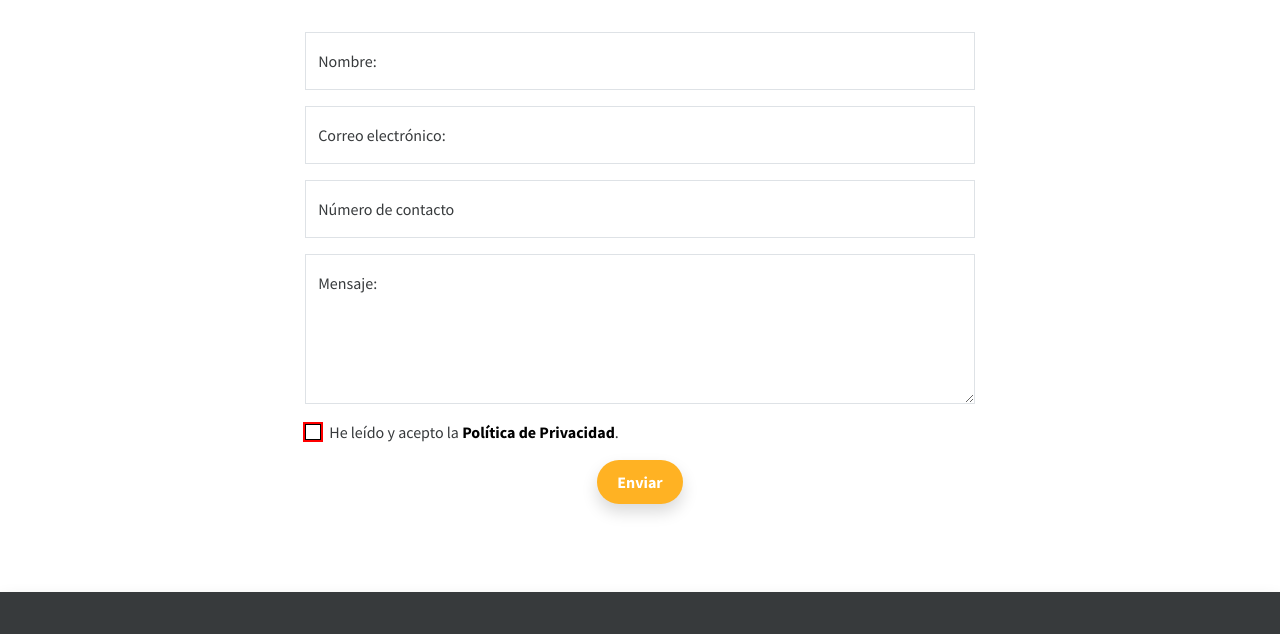
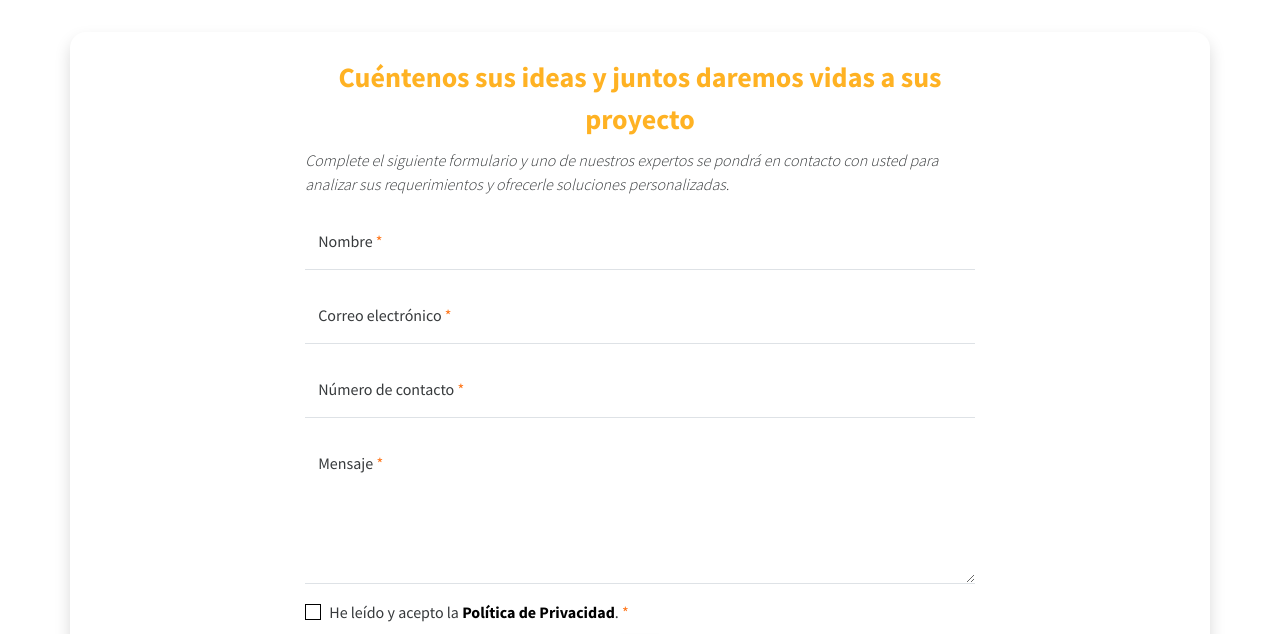
Before and after one commit to DiegoAFE/Web-Herragon, a plain HTML site: page contacto.html in a window 1280 px wide. Shown: the part 528-1162 px from the top of the page. Drawn offline with nearby package versions, Linux system fonts and the light colour scheme.

Commit message:
Add files via upload

```diff
--- a/contacto.html
+++ b/contacto.html
@@ -16,7 +16,7 @@
         <script src="js/nav.js" type="text/javascript"></script>
         <script src="js/FlechaSubir.js" type="text/javascript" ></script>
          <!--JS validar-->
-         <script type="text/Javascript" src="js/validar.js" defer></script>
+         <!--<script type="text/Javascript" src="js/validar.js" defer></script>-->
         <!--Icono-->
         <link rel="icon" href="img/HERRAGON-PhotoRoom.png" type="image/x-icon"/>
 </head>
@@ -125,40 +125,45 @@
                 <a href="https://www.tiktok.com/@herragon_reformas" target="_blank" class="text-white"><div class="RS-Contacto tiktok-contacto rounded mx-3"><i class="bi bi-tiktok"></i></div></a>
             </div>
             <!--FORMULARIO con FormSubmit(sin activar)-->
-            <div class="container d-flex justify-content-center mt-5">
-              <form action="" id="formulario" class="needs-validation formResponsive" method="POST" novalidate>
-
+            <div class="container d-flex justify-content-center mt-5 rounded-4 shadow">
+              <form action="#" id="formulario" class="formResponsive" method="POST" ><!--novalidate-->
+                <legend class="text-center fw-semibold w-100 fs-3 mt-4" style="color: rgb(255, 178, 35);">Cuéntenos sus ideas y juntos daremos vidas a sus proyecto</legend>
+                <p class="fw-light fst-italic">Complete el siguiente formulario y uno de nuestros expertos se pondrá en contacto con usted para analizar sus requerimientos y ofrecerle soluciones personalizadas.</p>
                 <div class="form-floating">
-                  <input  type="text" class="form-control mb-3" placeholder="Nombre:" name="Nombre" id="floatingNombre" maxlength="50" required>
-                  <label  class="form-label" for="floatingNombre">Nombre:</label>
+                  <input  type="text" class="form-control mb-3 border-0 border-bottom" placeholder="Nombre:" name="Nombre" id="floatingNombre" maxlength="50" required>
+                  <label  class="form-label" for="floatingNombre">Nombre<span class="text-warning"> *</span></label>
                  </div>
 
                 <div class="form-floating">
-                  <input type="email"  class="form-control mb-3 " name="Email" id="InputEmail" placeholder="Email:" required>
-                  <label for="InputEmail" class="form-label">Correo electrónico:</label>
+                  <input type="email"  class="form-control mb-3 border-0 border-bottom" name="Email" id="InputEmail" placeholder="Email:" required>
+                  <label for="InputEmail" class="form-label">Correo electrónico<span class="text-warning"> *</span></label>
                 </div>
 
                 <div class="form-floating">
-                  <input id="floatingTel" type="tel" class="form-control" name="Telefono" placeholder="Número de contacto:" pattern="(\+?[0-9]{1,4}[ ]?){2,4}[0-9]{1,4}" minlength="9" maxlength="15"  required>
-                  <label for="floatingTel" class="form-label">Número de contacto</label>
+                  <input id="floatingTel" type="tel" class="form-control border-0 border-bottom" name="Telefono" placeholder="Número de contacto:" pattern="(\+?[0-9]{1,4}[ ]?){2,4}[0-9]{1,4}" minlength="9" maxlength="15"  required>
+                  <label for="floatingTel" class="form-label">Número de contacto<span class="text-warning"> *</span></label>
                 </div>
 
                 <div class="form-floating">
-                  <textarea class="form-control mt-3 mb-3" name="Mensaje" id="floatingTextArea" style="height: 150px;" placeholder="Mensaje:"></textarea>
-                  <label for="floatingTextArea" class="form-label">Mensaje:</label>
+                  <textarea class="form-control mt-3 mb-3 border-0 border-bottom" name="Mensaje" id="floatingTextArea" style="height: 150px;" placeholder="Mensaje:" required></textarea>
+                  <label for="floatingTextArea" class="form-label">Mensaje<span class="text-warning"> *</span></label>
                 </div>
 
                 <!--CheckBox proteccion de datos-->
                 <div class="form-check mb-3">
                   <input type="checkbox" class="form-check-input" style="border: 1px solid rgb(0, 0, 0);" required>
-                  <label class="form-check-label">He leído y acepto la <a href="politica_de_privacidad.html" class="text-decoration-none text-black fw-bold">Política de Privacidad</a>.</label>
+                  <label class="form-check-label">He leído y acepto la <a href="politica_de_privacidad.html" class="text-decoration-none text-black fw-bold">Política de Privacidad</a>.<span class="text-warning"> *</span></label>
                 </div>
 
                 <!--Boton enviar formulario-->
-                <div class="text-center mb-3" title="Enviar formulario">
+                <div class="text-center mb-4" title="Enviar formulario">
                   <button type="submit" class="boton fw-bolder rounded-pill shadow">Enviar
                   <input type="hidden" name="_next" value="">
                   </button>
+                </div>
+
+                <div class="mb-4 ">
+                  <p class="fw-lighter"><span class="text-warning fw-semibold">* </span>Los campos son obligatorios.</p>
                 </div>
 
               </form>
--- a/css/style.css
+++ b/css/style.css
@@ -343,7 +343,7 @@ a.scroll-top:hover{
 .modal-sublista li::marker{
     content: "- ";
 }
-
+/*
 input{
 
 	&:required:not(:placeholder-shown):valid {
@@ -358,6 +358,7 @@ input{
   }
 }
 
+
 .textAreaValid:valid{
   border: 1px solid green;
   color: black;
@@ -368,7 +369,7 @@ input{
 	color: red;
 	box-shadow: 0 0 0 2px red;
 }
-
+*/
 .boton{
     background-color: rgb(255, 178, 35);
     color: #ffffff;
```
Also changed, not shown: proyectos_especiales.html (+6 -8 lines).
